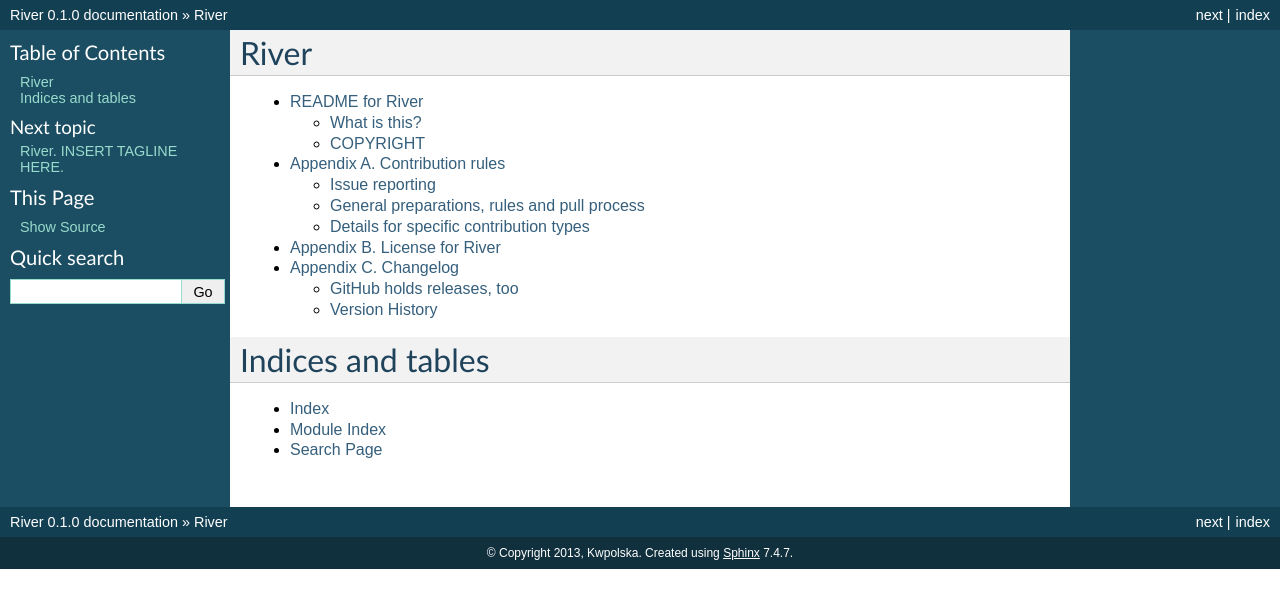
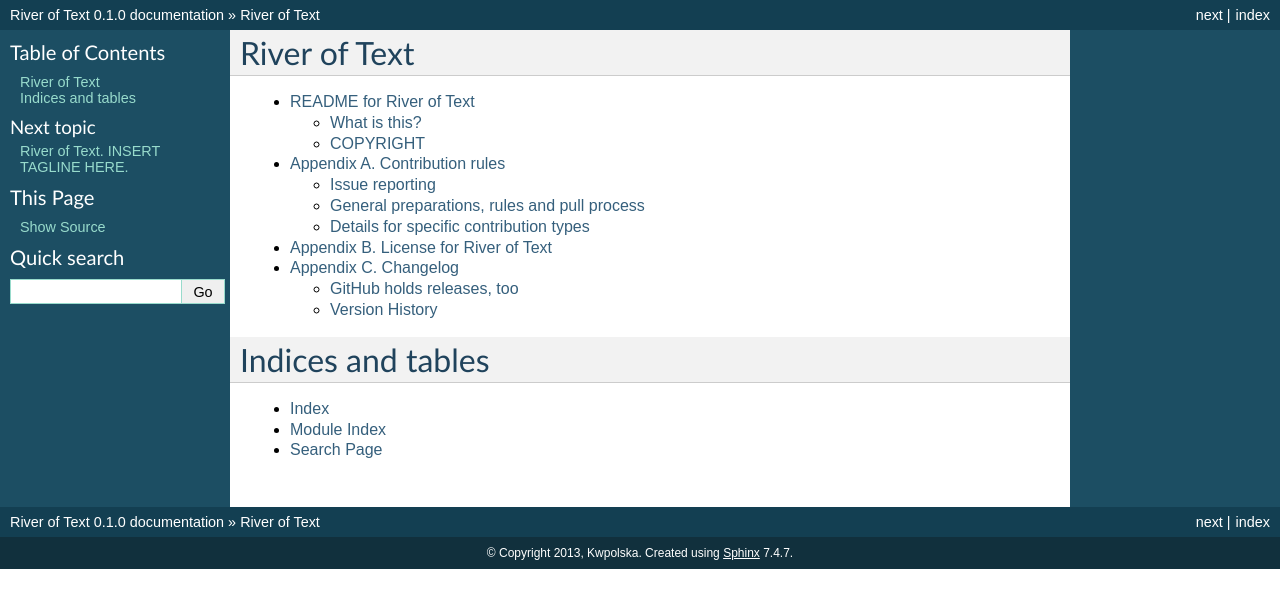
Before and after one commit to Kwpolska-graveyard/rot, a Sphinx documentation site: the page built from docs/index.rst, in a window 1280 px wide. Shown: the top 608 px of the page. Built offline with Sphinx 7.4.7, drawn with Linux system fonts in a browser that asks for light colours.

Commit message:
s/river/rot/ [River of Text]
Signed-off-by: Chris “Kwpolska” Warrick <kwpolska@gmail.com>

```diff
--- a/CHANGELOG.rst
+++ b/CHANGELOG.rst
@@ -1,7 +1,7 @@
 =====================
 Appendix C. Changelog
 =====================
-:Info: This is the changelog for River.
+:Info: This is the changelog for River of Text.
 :Author: Kwpolska <kwpolska@kwpolska.tk>
 :Copyright: © 2013, Kwpolska.
 :License: BSD (see /LICENSE or :doc:`Appendix B <LICENSE>`.)
@@ -14,7 +14,7 @@ GitHub holds releases, too
 ==========================
 
 More information can be found on GitHub in the `releases section
-<https://github.com/Kwpolska/river/releases>`_.
+<https://github.com/Kwpolska/rot/releases>`_.
 
 Version History
 ===============
--- a/README.rst
+++ b/README.rst
@@ -1,13 +1,13 @@
 ============================
-River.  INSERT TAGLINE HERE.
+River of Text of Text.  INSERT TAGLINE HERE.
 ============================
-:Info: This is the README file for the River.
+:Info: This is the README file for the River of Text of Text.
 :Author: Kwpolska <kwpolska@kwpolska.tk>
 :Date: 2013-01-20
 :Version: 0.1.0
 
 .. index: README
-.. image:: https://travis-ci.org/Kwpolska/river.png?branch=master
+.. image:: https://travis-ci.org/Kwpolska/rot.png?branch=master
 
 What is this?
 -------------
--- a/docs/CHANGELOG.rst
+++ b/docs/CHANGELOG.rst
@@ -1,7 +1,7 @@
 =====================
 Appendix C. Changelog
 =====================
-:Info: This is the changelog for River.
+:Info: This is the changelog for River of Text.
 :Author: Kwpolska <kwpolska@kwpolska.tk>
 :Copyright: © 2013, Kwpolska.
 :License: BSD (see /LICENSE or :doc:`Appendix B <LICENSE>`.)
@@ -14,7 +14,7 @@ GitHub holds releases, too
 ==========================
 
 More information can be found on GitHub in the `releases section
-<https://github.com/Kwpolska/river/releases>`_.
+<https://github.com/Kwpolska/rot/releases>`_.
 
 Version History
 ===============
--- a/docs/LICENSE.rst
+++ b/docs/LICENSE.rst
@@ -1,7 +1,7 @@
 ================================
-Appendix B. License for River
+Appendix B. License for River of Text
 ================================
-:Info: This is the license for River.
+:Info: This is the license for River of Text.
 :Author: Kwpolska <kwpolska@kwpolska.tk>
 :Date: 2013-01-20
 :Version: 0.1.0
--- a/docs/README.rst
+++ b/docs/README.rst
@@ -1,13 +1,13 @@
 ============================
-River.  INSERT TAGLINE HERE.
+River of Text.  INSERT TAGLINE HERE.
 ============================
-:Info: This is the README file for the River.
+:Info: This is the README file for the River of Text.
 :Author: Kwpolska <kwpolska@kwpolska.tk>
 :Date: 2013-01-20
 :Version: 0.1.0
 
 .. index: README
-.. image:: https://travis-ci.org/Kwpolska/river.png?branch=master
+.. image:: https://travis-ci.org/Kwpolska/rot.png?branch=master
 
 What is this?
 -------------
--- a/docs/conf.py
+++ b/docs/conf.py
@@ -1,6 +1,6 @@
 # -*- coding: utf-8 -*-
 #
-# River documentation build configuration file, created by
+# River of Text documentation build configuration file, created by
 # sphinx-quickstart on Fri Dec 14 21:02:58 2012.
 #
 # This file is execfile()d with the current directory set to its containing dir.
@@ -40,7 +40,7 @@ source_suffix = '.rst'
 master_doc = 'index'
 
 # General information about the project.
-project = u'River'
+project = u'River of Text'
 copyright = u'2013, Kwpolska'
 
 # The version info for the project you're documenting, acts as replacement for
@@ -164,7 +164,7 @@ html_static_path = ['_static']
 #html_file_suffix = None
 
 # Output file base name for HTML help builder.
-htmlhelp_basename = 'Riverdoc'
+htmlhelp_basename = 'Rotdoc'
 
 
 # -- Options for LaTeX output --------------------------------------------------
@@ -178,7 +178,7 @@ htmlhelp_basename = 'Riverdoc'
 # Grouping the document tree into LaTeX files. List of tuples
 # (source start file, target name, title, author, documentclass [howto/manual]).
 latex_documents = [
-  ('index', 'River.tex', u'TEMPLATE Documentation',
+  ('index', 'rot.tex', u'River of Text Documentation',
    u'Kwpolska', 'manual'),
 ]
 
@@ -214,7 +214,7 @@ latex_elements = {'papersize': 'a4paper', 'fontpkg': '\\usepackage{tgheros}',
 # One entry per manual page. List of tuples
 # (source start file, name, description, authors, manual section).
 man_pages = [
-    ('index', 'river', u'River Documentation',
+    ('index', 'rot', u'River of Text Documentation',
      [u'Kwpolska'], 1)
 ]
 
--- a/docs/index.rst
+++ b/docs/index.rst
@@ -1,10 +1,10 @@
-River
+River of Text
 ========
 
 .. toctree::
    :maxdepth: 2
 
-   README for River <README>
+   README for River of Text <README>
    CONTRIBUTING
    LICENSE
    CHANGELOG
--- a/river/__init__.py
+++ b/rot/__init__.py
@@ -1,6 +1,6 @@
 #!/usr/bin/python
 # -*- encoding: utf-8 -*-
-# River v0.1.0
+# River of Text v0.1.0
 # INSERT TAGLINE HERE.
 # Copyright © 2013, Kwpolska.
 # All rights reserved.
@@ -34,7 +34,7 @@
 # OF THIS SOFTWARE, EVEN IF ADVISED OF THE POSSIBILITY OF SUCH DAMAGE.
 
 """
-    river
+    rot
     ~~~~~
 
     INSERT TAGLINE HERE.
@@ -43,7 +43,7 @@
     :License: BSD (see /LICENSE).
 """
 
-__title__ = 'River'
+__title__ = 'River of Text'
 __version__ = '0.1.0'
 __author__ = 'Kwpolska'
 __license__ = '3-clause BSD'
```
Also changed, not shown: setup.py (+5 -5 lines), tests.py (+4 -4 lines), 8 other files.
